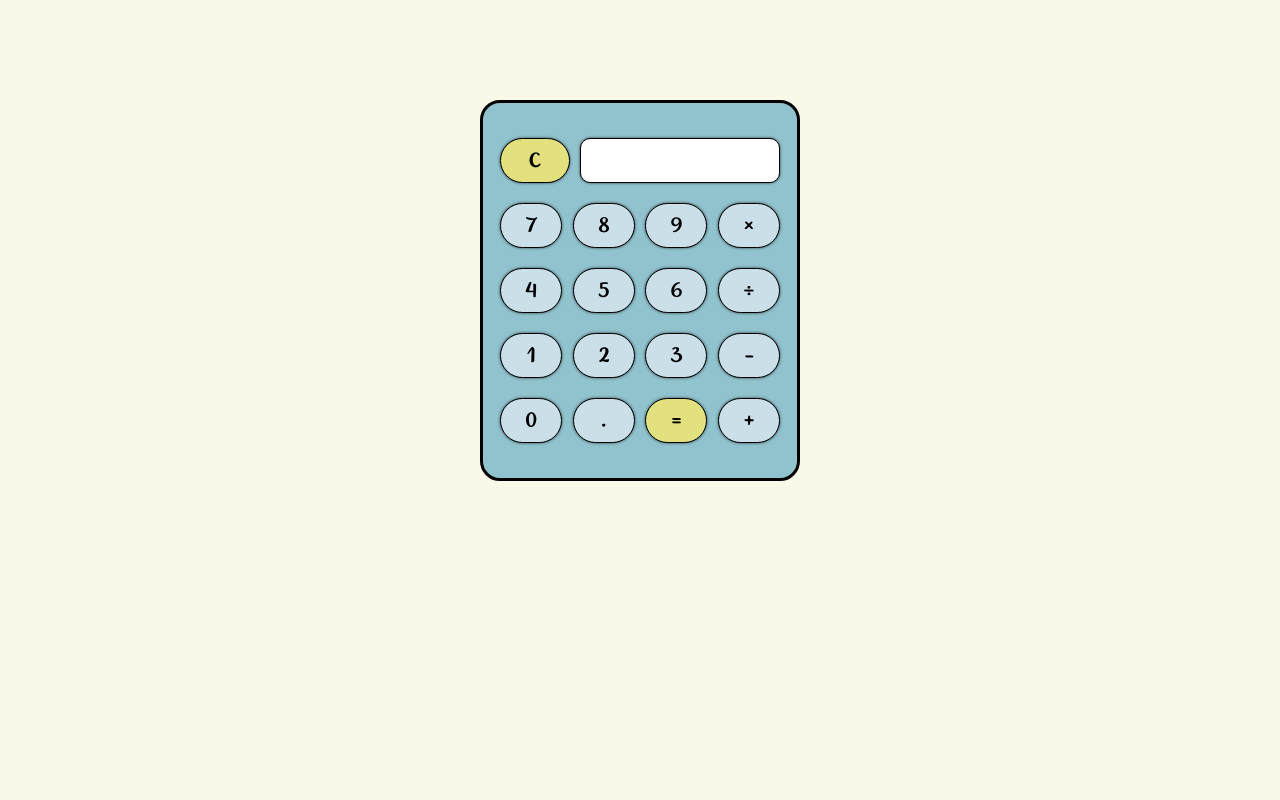
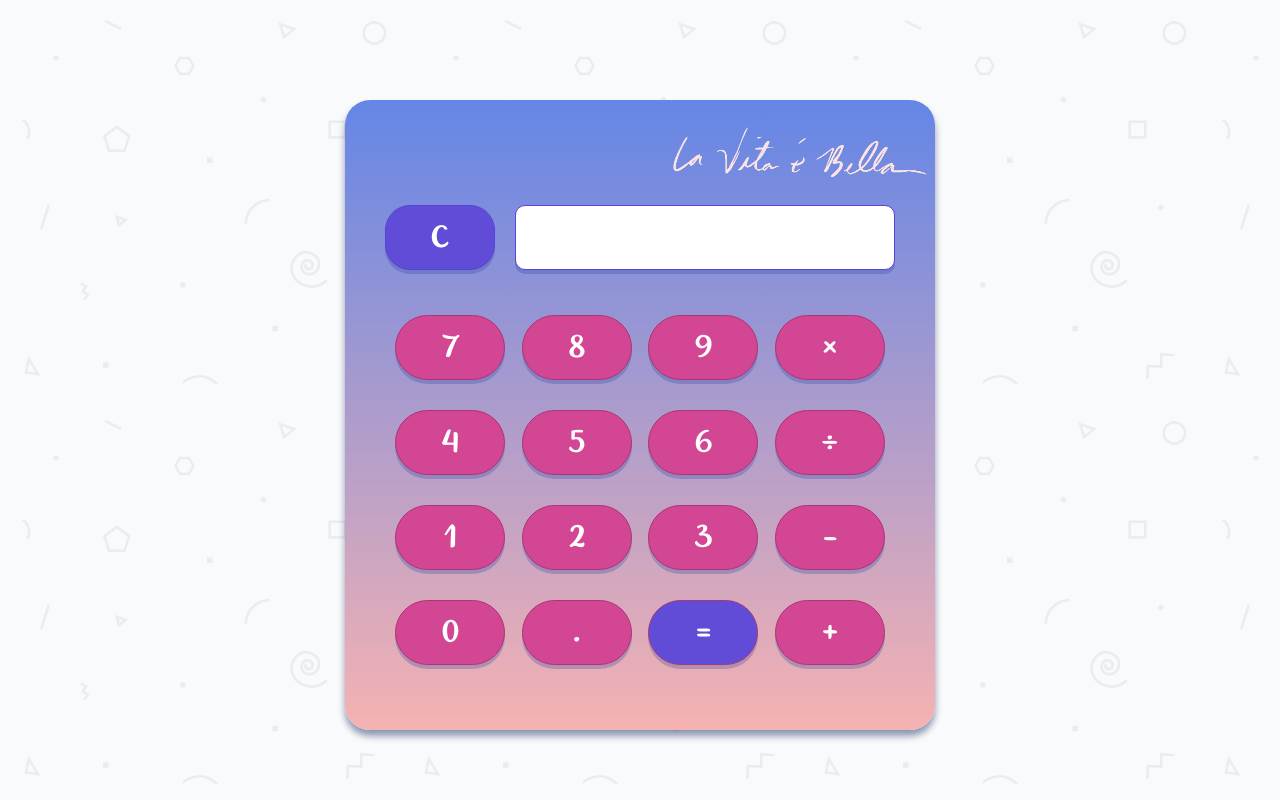
Before and after one commit to Bellladraf6/Calculator, a website: page src/index.html in a window 1280 px wide. Drawn offline with Linux system fonts and the light colour scheme.

Commit message:
changed style

```diff
--- a/src/index.html
+++ b/src/index.html
@@ -8,8 +8,8 @@
     <link rel="stylesheet" href="style.css">
 </head>
 <body>
-
    <div id="calc-container">
+    <img id="Bella" src="./img/Bella2.png" alt="">
        <div id="display">
         <div id="clear">C</div>
         <div id="input"></div>
--- a/src/style.css
+++ b/src/style.css
@@ -7,68 +7,95 @@
 body {
     margin: 0;
     padding: 0;
-    background-color: #f9f8e9;
-    font-size: 20px;
+    background-image: url(./img/geometry2.png);
+    font-size: 30px;
 }
 
 #calc-container {
-   display: flex;
-   align-items: center;
-   flex-direction: column;
-   width: 320px;
-   margin: 100px auto 0;
-   background-color: #91c3ce;;
-   padding: 25px 10px;
-   box-sizing: border-box;
-   border: 3px solid black;
-   border-radius: 20px;
+    position: relative;
+    display: flex;
+    align-items: center;
+    justify-content: space-evenly;
+    flex-direction: column;
+    width: 590px;
+    height: 630px;
+    margin: 100px auto 0;
+    background: linear-gradient(#6486e6, #f5b2b2);
+    padding: 70px 10px 20px;
+    box-sizing: border-box;
+    border: 0;
+    border-radius: 25px;
+    z-index: 998;
+    box-shadow: 0px 6px 7px #04165270;
 }
 
 #display {
     display: flex;
-    width: 280px;
+    width: 510px;
     justify-content: space-between;
 }
 
 #calc-container .btn, #clear {
-    border: 1px solid black;
+    border: 1px solid #aa3575;
     padding: 10px 30px;
-    width: 60px;
+    width: 110px;
     box-sizing: border-box;
     display: flex;
     justify-content: center;
     font-family: "Lifehack-Basic", serif;
     border-radius: 50px;
-    background-color: #cbdfe9;
+    background-color: #d34694;
     box-shadow: 0 0 3px rgb(0 0 0 / 70%);
     margin: 10px 0;
     cursor: pointer;
-    height: 45px;
+    height: 65px;
+    color: white;
+    user-select: none;
+    box-shadow: 0px 4px 0px #2743a247;
+    display: flex;
+    align-items: center;
 }
 
-#calc-container .btn:hover {
-    background-color: #b0babe !important;
-    box-shadow: 0 0 3px rgb(0 0 0 / 90%) !important;
+#calc-container .btn:hover, #clear:active {
+    /* box-shadow: 0 0 1px 0 #d34694 inset, 0 0 1px 1px #aa3575; */
+    box-shadow: 0px 6px 0px #5670c493;
+    background-color: #b62d78e0;
+}
+
+.btn:active, #clear:active {
+    transform: translate(0px, 3px)
+}
+
+#calc-container .btn:active {
+    box-shadow: 0;
 }
 
 #wrapper {
     display: flex;
     justify-content: space-between;
     font-family: "Lifehack-Basic", serif;
-    width: 280px;
+    width: 490px;
     flex-wrap: wrap;
+    height: 380px;
 }
 
 #calc-container #clear {
-    background-color: #e3e17e;
+    background-color: #614cd7;
     padding: 10px 30px;
-    border: 1px solid black;
+    border: 1px solid #5942d7;
     border-radius: 25px;
-    width: 70px;
+    width: 110px;
+    color: white;
+}
+
+#calc-container #clear:hover, #calc-container .yellow:hover {
+    box-shadow: 0px 4px 0px #5670c493;
+    background-color: #5641ce;
 }
 
 #calc-container .yellow {
-    background-color: #e3e17e;
+    background-color: #614cd7;
+    color: white;
 }
 
 #calc-container #input {
@@ -76,13 +103,26 @@ body {
     border-radius: 10px;
     box-shadow: 0 0 3px rgb(0 0 0 / 70%);
     background-color: white;
-    width: 200px;
+    width: 380px;
     overflow:hidden;
-    border: 1px solid black;
+    border: 1px solid #5942d7;
     box-sizing: border-box;
     display: flex;
     justify-content: center;
     font-family: "Lifehack-Basic", serif;
     margin: 10px 0;
     cursor: pointer;
+    color: #614cd7;
+    user-select: none;
+    box-shadow: 0px 4px 0px #2743a247;
+    display: flex;
+    align-items: center;
 }
+
+#Bella {
+    position: absolute;
+    z-index: 999;
+    width: 260px;
+    top: -8%;
+    left: 55%;
+}
```
Also changed, not shown: gulpfile.js (+7 -7 lines), src/img/Bella2.png (added), src/img/geometry2.png (added).
